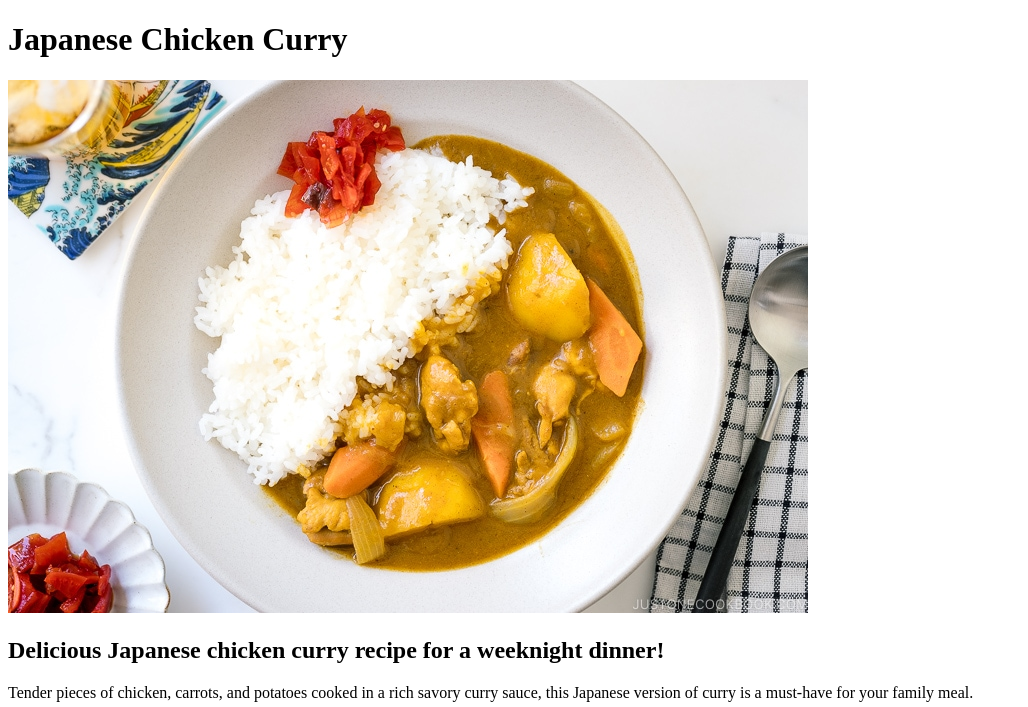
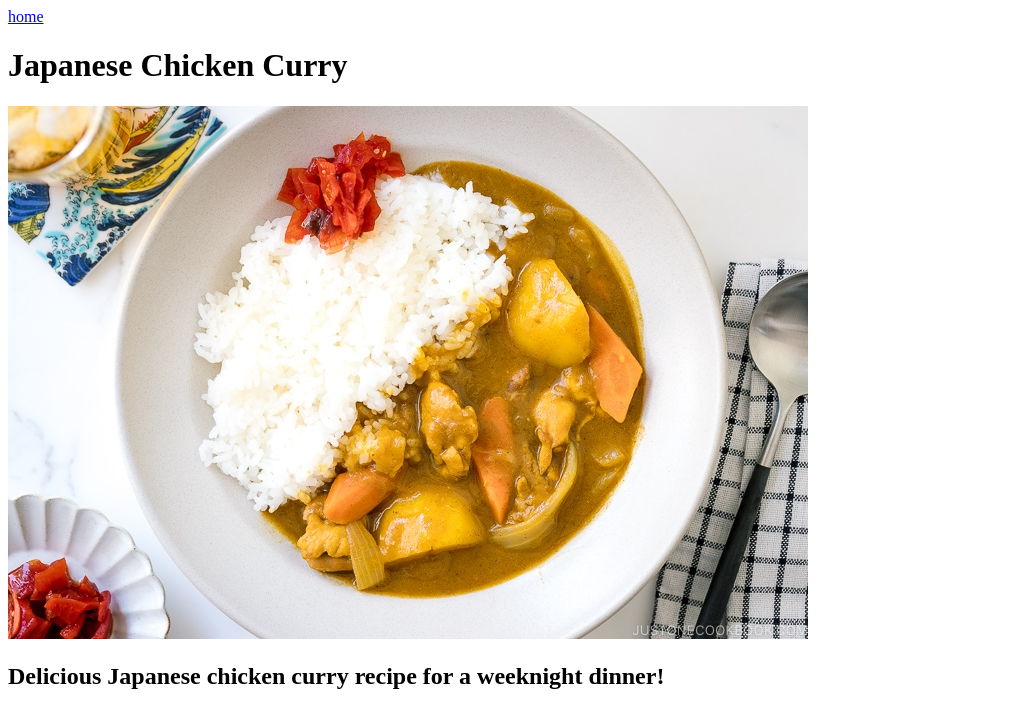
Before and after one commit to nic-mitton/odin-recipes, a plain HTML site: page recipes/curry.html in a window 1280 px wide. Shown: the top 707 px of the page, without its empty margins (0-1028 px from the left). Drawn offline with Linux system fonts and the light colour scheme.

Commit message:
Add home buttons to recipe pages

```diff
--- a/recipes/curry.html
+++ b/recipes/curry.html
@@ -6,6 +6,7 @@
     </head>
 
     <body>
+        <a href="../index.html">home</a>
         <h1>Japanese Chicken Curry</h1>
         <img src="../img/Curry.jpg">
 
```
Also changed, not shown: recipes/ribeye-steak.html (+1 -0 lines).
